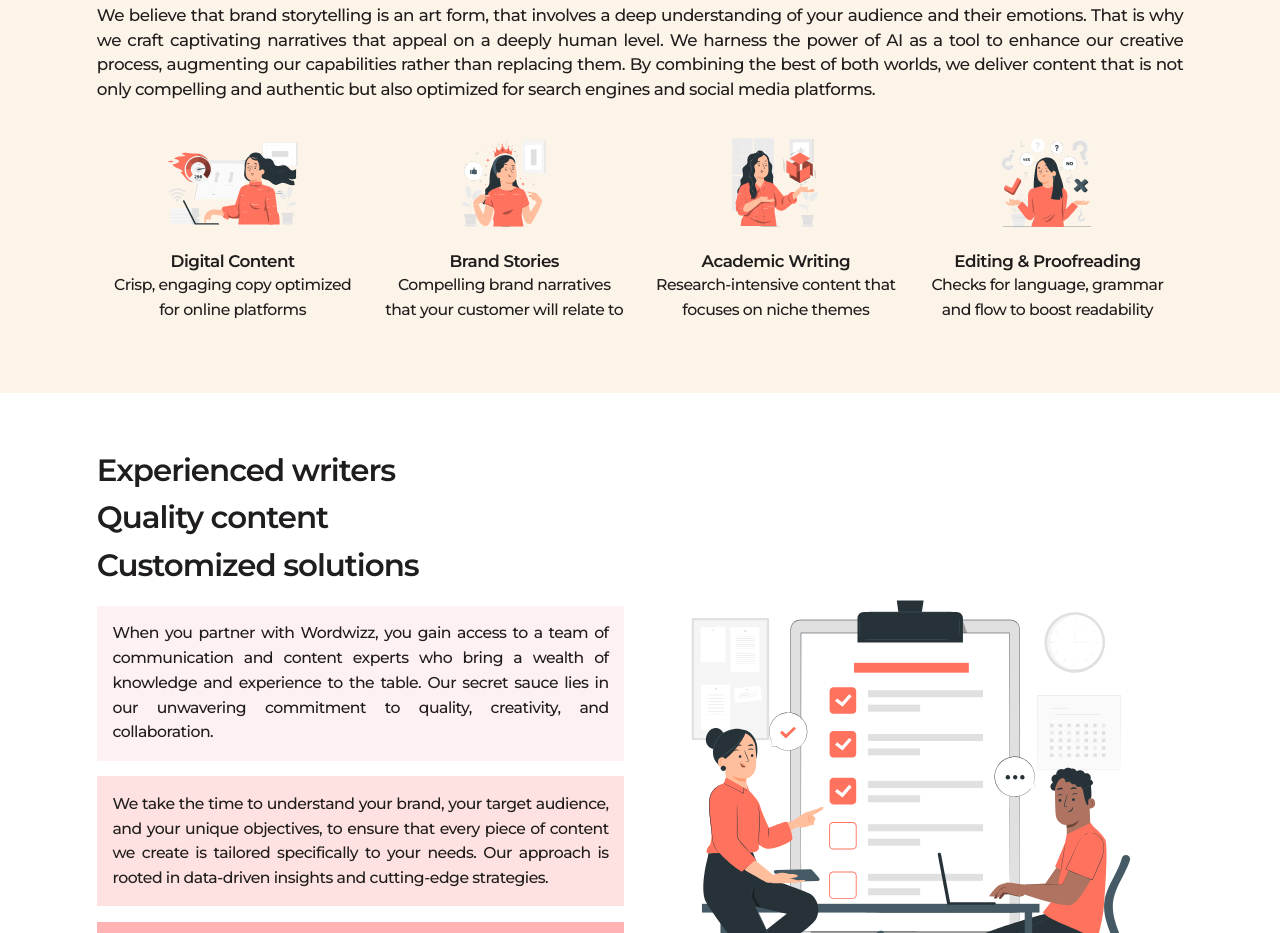
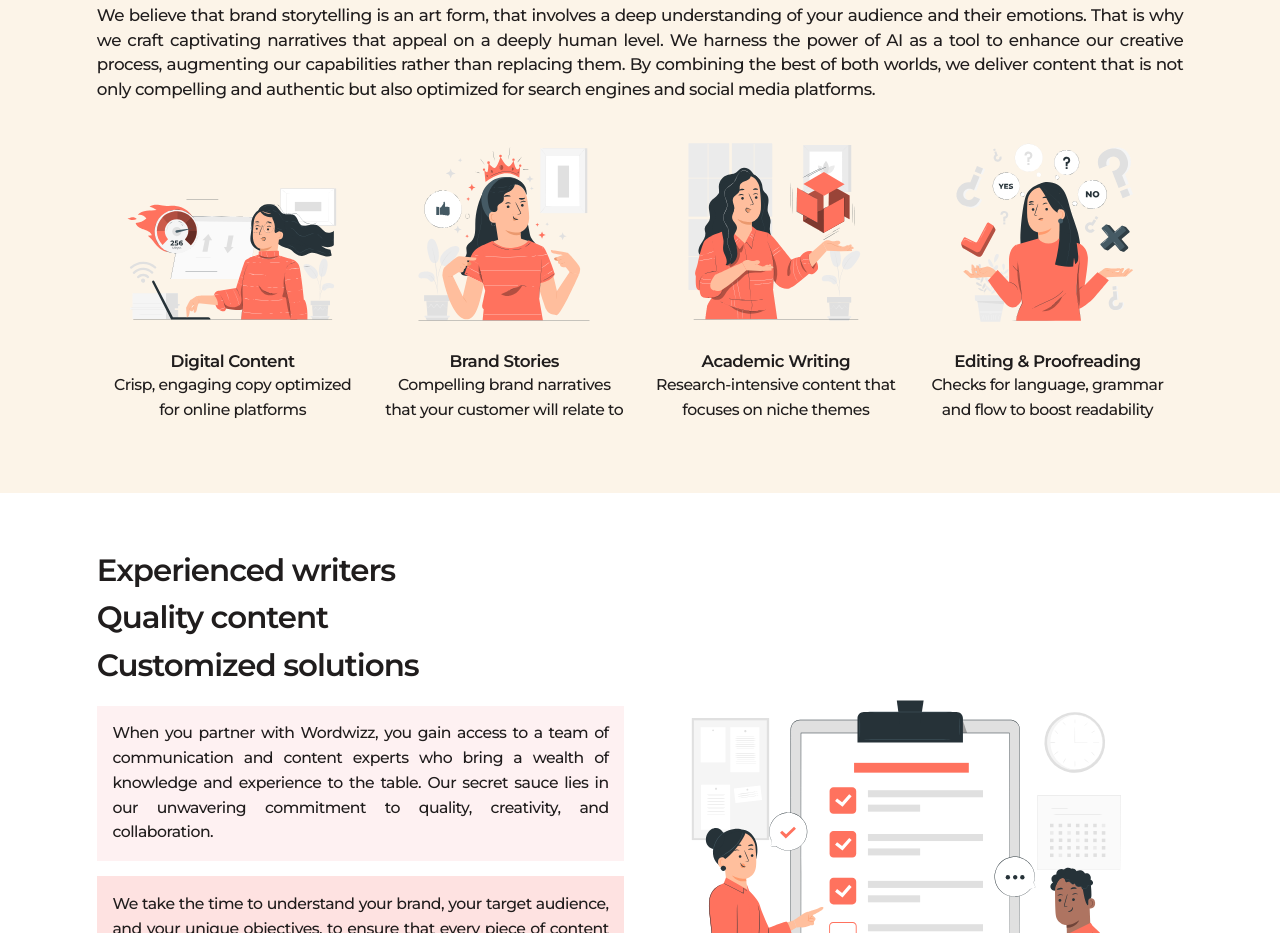
Before and after one commit to wordwizz/wordwizz-website, a website built with Vite: page index.html in a window 1280 px wide. Shown: the part 1414-2347 px from the top of the page. Built offline with nearby package versions, Linux system fonts and the light colour scheme; files whose address does not match are found by name.

Commit message:
fix: image size in what we do section

```diff
--- a/scss/style.scss
+++ b/scss/style.scss
@@ -113,7 +113,7 @@ section.bg-color {
 .service-img {
   margin-inline: auto;
   margin-bottom: var(--margin-base);
-  max-height: 100px;
+  max-height: 200px;
 }
 
 .service-img > img {
```
